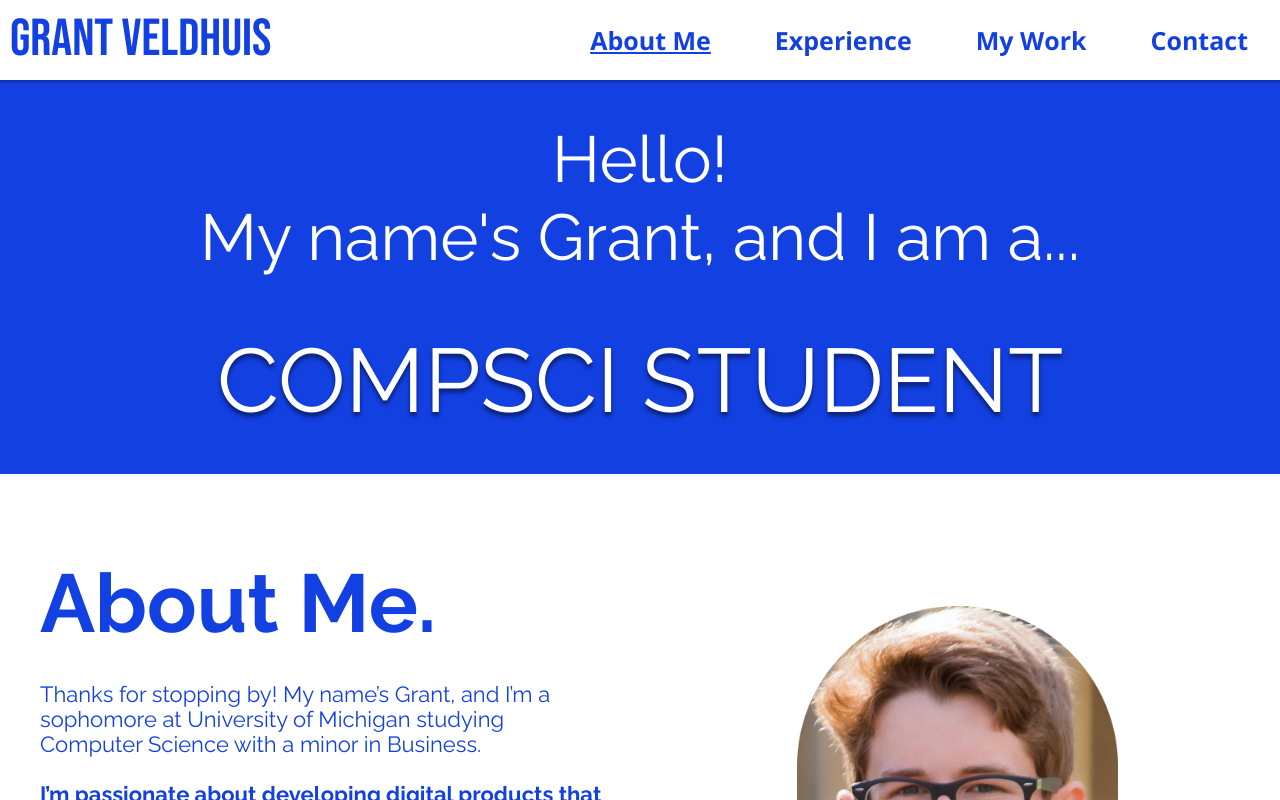
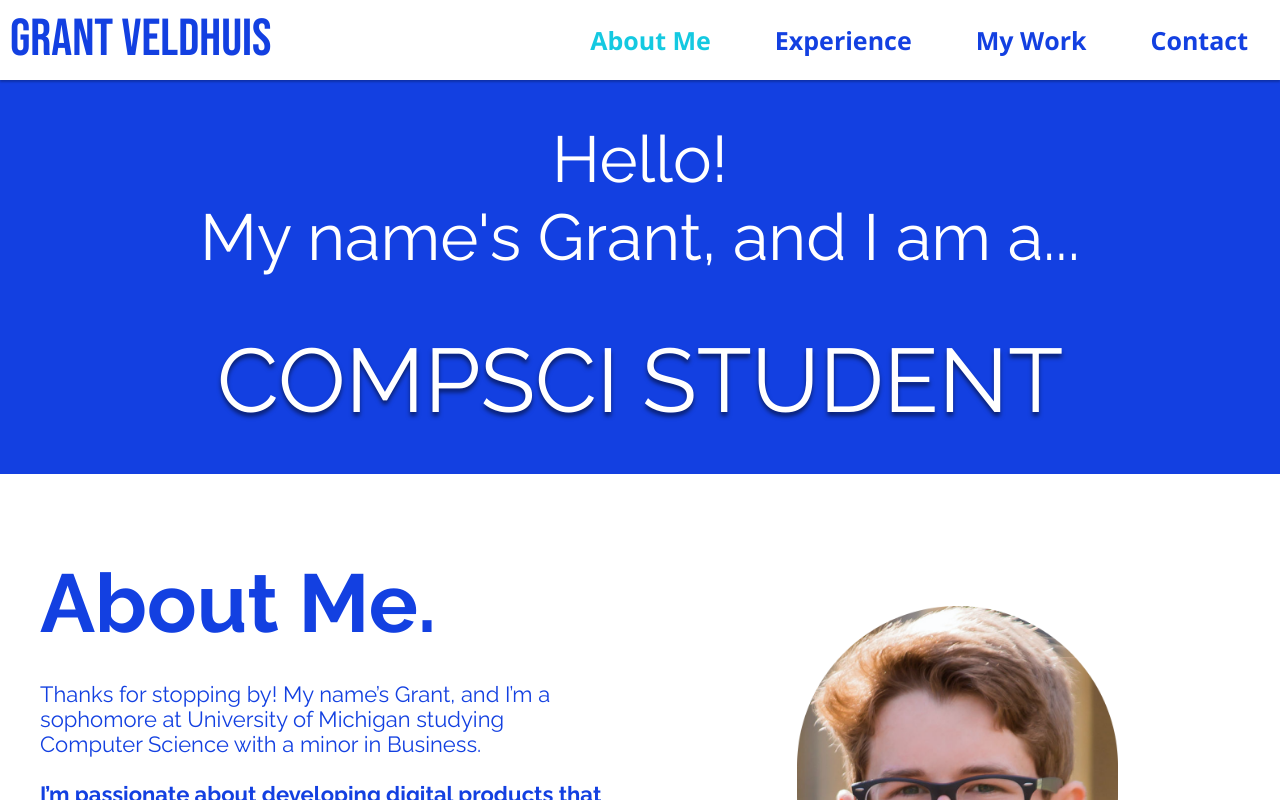
Before and after one commit to gveldhuis/gveldhuis.github.io, a React (Create React App) app: page / in a window 1280 px wide. In both pictures the pointer is over the link "About Me". Shown: the top 800 px of the page. Built offline with nearby package versions, Linux system fonts and the light colour scheme.

Commit message:
Small NavBar hover change

```diff
--- a/src/components/NavBar/NavBar.css
+++ b/src/components/NavBar/NavBar.css
@@ -52,6 +52,20 @@
     margin: 32px;
 }
 
+.NavBar-list a:hover {
+    text-decoration: none;
+    color: #14C9E1;
+}
+
+.NavBar.offset .NavBar-list a:hover {
+    text-decoration: none;
+    color: #14C9E1;
+}
+
+.NavBar.offset .NavBar-list.active a:hover {
+    text-decoration: none;
+    color: white;
+}
 
 /* NavBar offset from top of page */
 .NavBar.offset {
```
